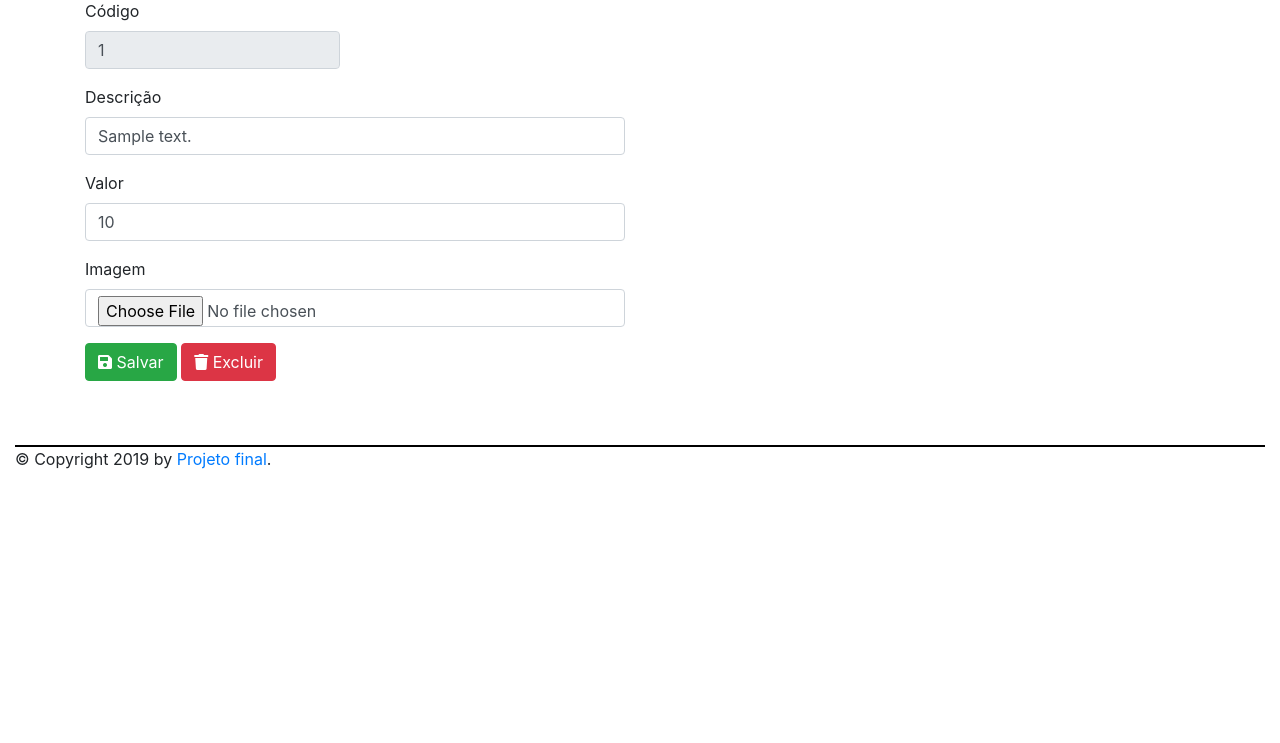
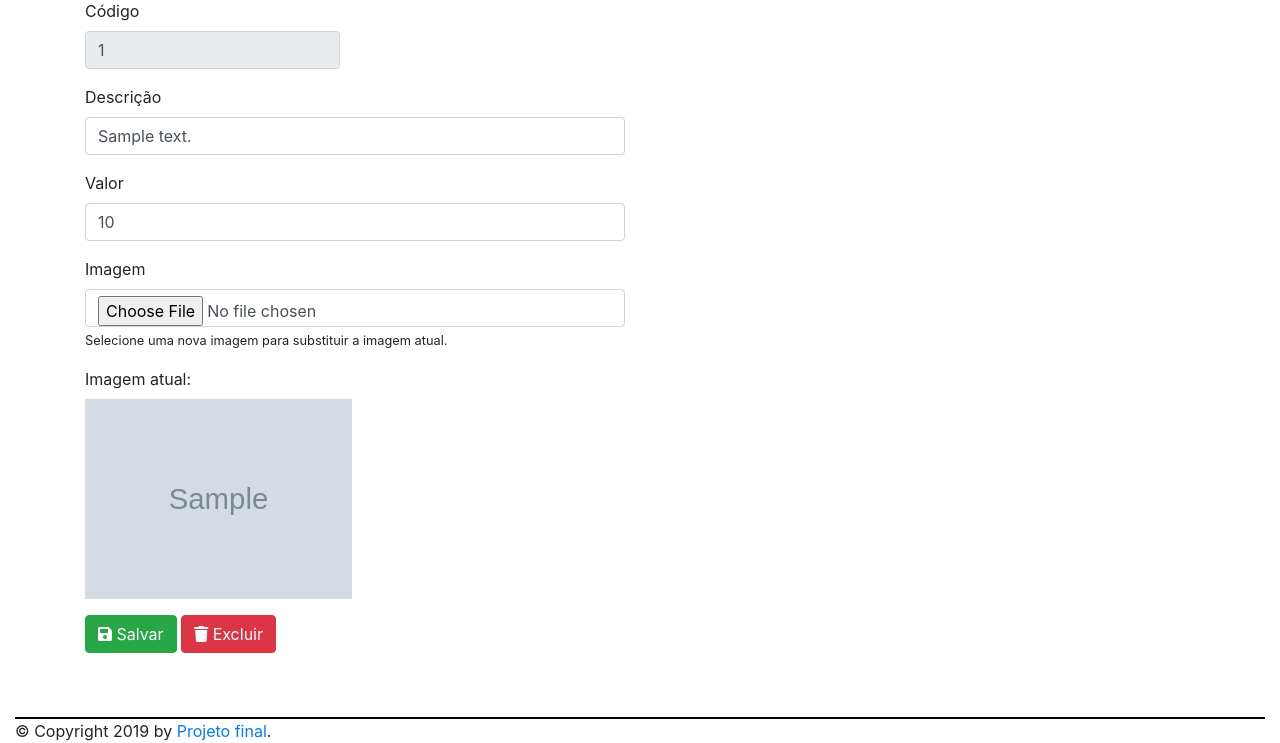
Before and after one commit to Bruno7kp/webPythonProjetoEstudo2019_02, a Flask app: page /produto/1 in a window 1280 px wide. Shown: the part 169-912 px from the top of the page. Before the commit the page ends 638 px from the top, so only its background shows below. Run offline with Flask 2, Linux system fonts and the light colour scheme; the visitor is signed in with stand-in values (Sample User, id 1); tables that the repository leaves empty hold one stand-in row (values such as "Sample post"); grey boxes marked "Sample" are stand-in pictures; some libraries are stand-ins or nearby versions.

Commit message:
Adiciona imagem atual ao editar produto

```diff
--- a/mod_produto/templates/formListaProdutos.html
+++ b/mod_produto/templates/formListaProdutos.html
@@ -20,7 +20,11 @@
                         <td>{{ produto.id_produto }}</td>
                         <td>{{ produto.descricao }}</td>
                         <td>{{ produto.valor }}</td>
-                        <td><img height="50" src="{{ produto.imagem.decode("utf-8")  }}" alt="{{ produto.descricao }}"></td>
+                        <td>
+                            <a href="{{ produto.imagem.decode("utf-8")  }}" target="_blank">
+                                <img height="50" src="{{ produto.imagem.decode("utf-8")  }}" alt="{{ produto.descricao }}">
+                            </a>
+                        </td>
                         <td><a href="{{ url_for("produto.edicao_form", produtoid=produto.id_produto) }}" class="btn btn-light"><i class="fa fa-edit"></i></a></td>
                     </tr>
                     {% endfor %}
--- a/mod_produto/templates/formProduto.html
+++ b/mod_produto/templates/formProduto.html
@@ -35,7 +35,16 @@
                     <div class="form-group">
                         <label for="imagem">Imagem</label>
                         <input {% if produto.id_produto == 0 %}required{% endif %} id="imagem" name="imagem" type="file" class="form-control" accept="image/*">
+                        {% if produto.id_produto > 0 %}<small>Selecione uma nova imagem para substituir a imagem atual.</small>{% endif %}
                     </div>
+                    {% if produto.id_produto > 0 %}
+                    <div class="form-group">
+                        <label>Imagem atual:</label><br/>
+                        <a href="{{ produto.imagem.decode("utf-8")  }}" target="_blank">
+                            <img src="{{ produto.imagem.decode("utf-8")  }}" alt="{{ produto.descricao }}" height="200">
+                        </a>
+                    </div>
+                    {% endif %}
                 </div>
             </div>
             <div class="row">
```
